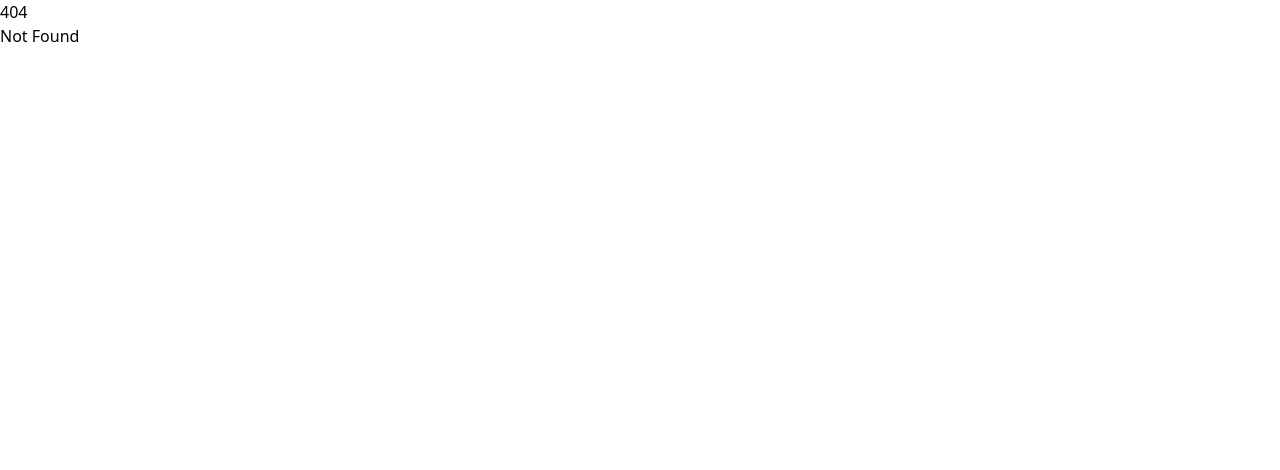
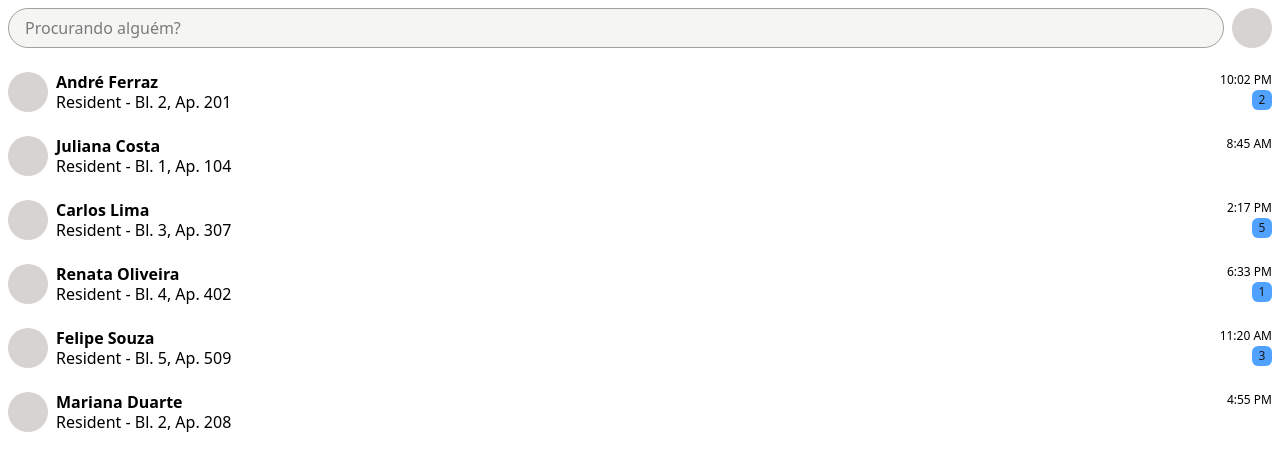
Before and after one commit to andreferrazz/condohub, a SvelteKit app: page /fale-com in a window 1280 px wide. Before the commit this address had no page. Shown: the top 470 px of the page. Built offline with nearby package versions, Linux system fonts and the light colour scheme.

Commit message:
Create the conversation list page

```diff
--- /dev/null
+++ b/src/routes/fale-com/+page.svelte
@@ -0,0 +1,72 @@
+<script lang="ts">
+    const list = [
+        {
+            name: 'André Ferraz',
+            description: 'Resident - Bl. 2, Ap. 201',
+            lastMessageReceivedAt: '10:02 PM',
+            newMessagesCount: 2,
+            avatar: 'A',
+        },
+        {
+            name: 'Juliana Costa',
+            description: 'Resident - Bl. 1, Ap. 104',
+            lastMessageReceivedAt: '8:45 AM',
+            newMessagesCount: 0,
+            avatar: 'J'
+        },
+        {
+            name: 'Carlos Lima',
+            description: 'Resident - Bl. 3, Ap. 307',
+            lastMessageReceivedAt: '2:17 PM',
+            newMessagesCount: 5,
+            avatar: 'C'
+        },
+        {
+            name: 'Renata Oliveira',
+            description: 'Resident - Bl. 4, Ap. 402',
+            lastMessageReceivedAt: '6:33 PM',
+            newMessagesCount: 1,
+            avatar: 'R'
+        },
+        {
+            name: 'Felipe Souza',
+            description: 'Resident - Bl. 5, Ap. 509',
+            lastMessageReceivedAt: '11:20 AM',
+            newMessagesCount: 3,
+            avatar: 'F'
+        },
+        {
+            name: 'Mariana Duarte',
+            description: 'Resident - Bl. 2, Ap. 208',
+            lastMessageReceivedAt: '4:55 PM',
+            newMessagesCount: 0,
+            avatar: 'M'
+        }
+    ];
+</script>
+
+<div class="flex flex-col gap-2">
+    <div class="flex gap-2 p-2">
+        <input class="grow px-4 rounded-full bg-stone-100 border border-stone-400" type="text" name="search" id="search" placeholder="Procurando alguém?"/>
+        <div class="w-[40px] h-[40px] bg-stone-300 rounded-full"></div>
+    </div>
+    {#each list as item}
+        <div class="flex gap-2 p-2">
+            <div class="w-[40px] h-[40px] bg-stone-300 rounded-full text-[18px] pt-[6px] text-center"></div>
+            <div class="grow flex flex-col justify-around">
+                <div class="leading-none font-bold">{item.name}</div>
+                <div class="leading-none">{item.description}</div>
+            </div>
+            <div class="flex flex-col items-end w-[55px]">
+                <div class="text-xs w-full text-end">{item.lastMessageReceivedAt}</div>
+                <div class="grow flex items-center justify-center">
+                    {#if item.newMessagesCount > 0}
+                        <div class="w-[20px] h-[20px] bg-blue-400 text-stone-900 rounded-md text-[12px] pt-[1px] text-center">
+                            {item.newMessagesCount}
+                        </div>
+                    {/if}
+                </div>
+            </div>
+        </div>
+    {/each}
+</div>
```
